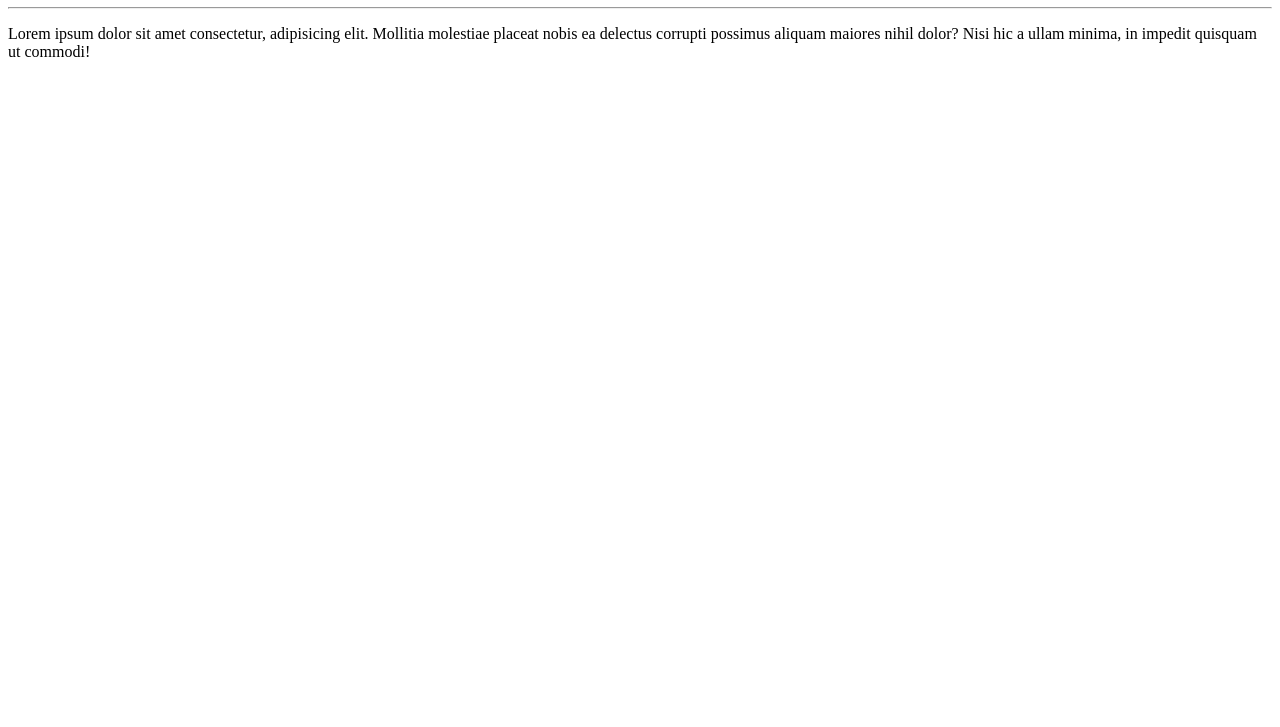
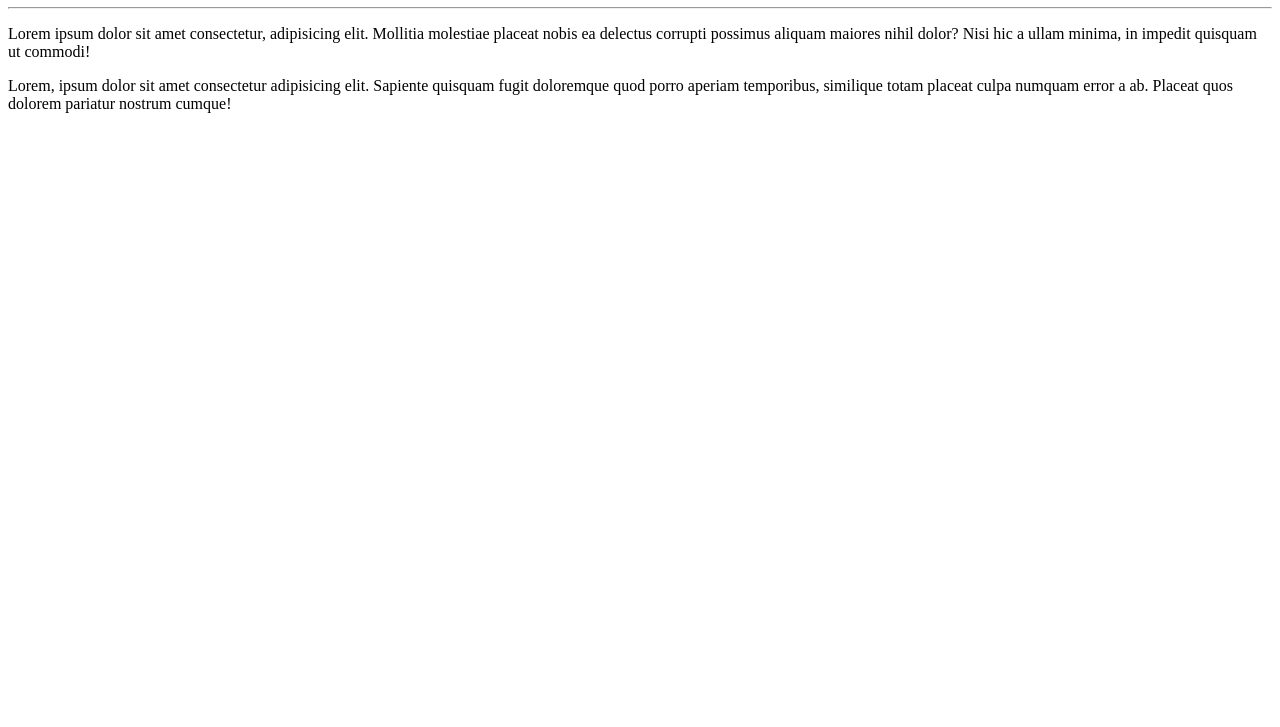
Before and after one commit to amarcosps/Ola-Mundo, a plain HTML site: page site-exemplo/index.html in a window 1280 px wide. Shown: the part 73-800 px from the top of the page. Drawn offline with Linux system fonts and the light colour scheme.

Commit message:
adicionei o segundo parágrafo
Segundo parágrafo Lorem

```diff
--- a/site-exemplo/index.html
+++ b/site-exemplo/index.html
@@ -9,5 +9,6 @@
     <h1>Olá, Mundo!</h1>
     <hr>
     <p>Lorem ipsum dolor sit amet consectetur, adipisicing elit. Mollitia molestiae placeat nobis ea delectus corrupti possimus aliquam maiores nihil dolor? Nisi hic a ullam minima, in impedit quisquam ut commodi!</p>
+    <p>Lorem, ipsum dolor sit amet consectetur adipisicing elit. Sapiente quisquam fugit doloremque quod porro aperiam temporibus, similique totam placeat culpa numquam error a ab. Placeat quos dolorem pariatur nostrum cumque!</p>
 </body>
 </html>
```
